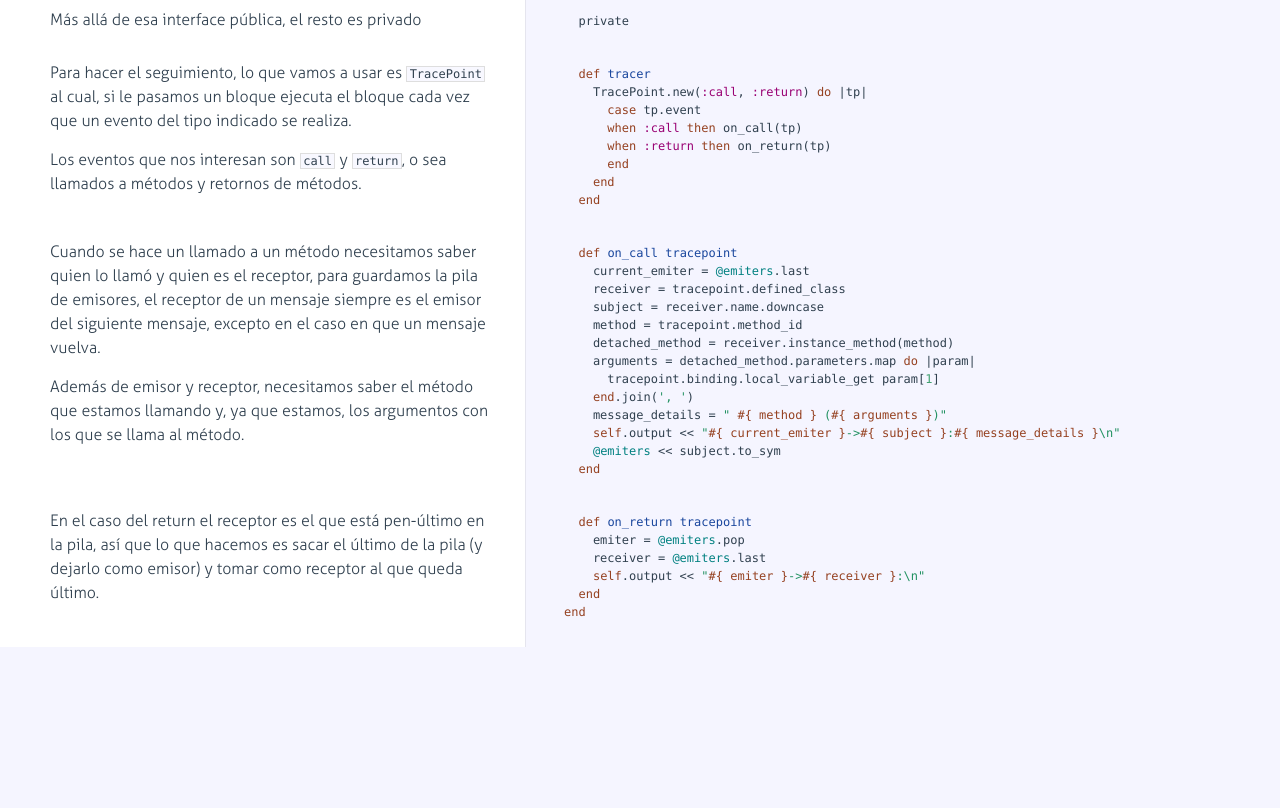
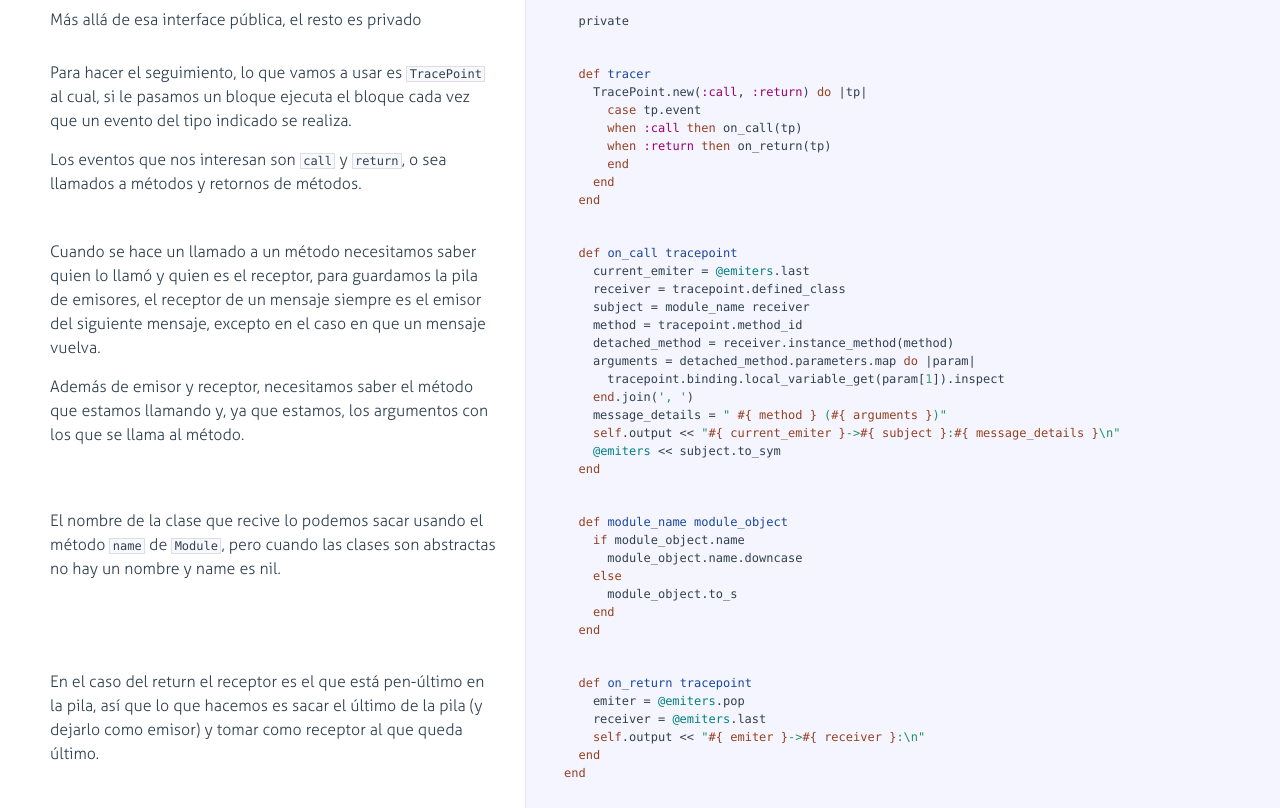
Before and after one commit to rubylit/gotero, a plain HTML site: page index.html in a window 1280 px wide. Shown: the part 642-1450 px from the top of the page. Before the commit the page ends 1289 px from the top, so only its background shows below. Drawn offline with Linux system fonts and the light colour scheme.

Commit message:
Update doc.

```diff
--- a/index.html
+++ b/index.html
@@ -156,11 +156,11 @@ llamando y, ya que estamos, los argumentos con los que se llama al método.</p>
             <div class="content"><div class='highlight'><pre>  <span class="hljs-function"><span class="hljs-keyword">def</span> <span class="hljs-title">on_call</span> <span class="hljs-title">tracepoint</span></span>
     current_emiter = <span class="hljs-variable">@emiters</span>.last
     receiver = tracepoint.defined_class
-    subject = receiver.name.downcase
+    subject = module_name receiver
     method = tracepoint.method_id
     detached_method = receiver.instance_method(method)
     arguments = detached_method.parameters.map <span class="hljs-keyword">do</span> |param|
-      tracepoint.binding.local_variable_get param[<span class="hljs-number">1</span>]
+      tracepoint.binding.local_variable_get(param[<span class="hljs-number">1</span>]).inspect
     <span class="hljs-keyword">end</span>.join(<span class="hljs-string">', '</span>)
     message_details = <span class="hljs-string">" <span class="hljs-subst">#{ method }</span> (<span class="hljs-subst">#{ arguments }</span>)"</span>
     <span class="hljs-keyword">self</span>.output &lt;&lt; <span class="hljs-string">"<span class="hljs-subst">#{ current_emiter }</span>-&gt;<span class="hljs-subst">#{ subject }</span>:<span class="hljs-subst">#{ message_details }</span>\n"</span>
@@ -175,6 +175,29 @@ llamando y, ya que estamos, los argumentos con los que se llama al método.</p>
 
               <div class="pilwrap ">
                 <a class="pilcrow" href="#section-8">&#182;</a>
+              </div>
+              <p>El nombre de la clase que recive lo podemos sacar usando el método <code>name</code> de
+<code>Module</code>, pero cuando las clases son abstractas no hay un nombre y name es
+nil.</p>
+
+            </div>
+
+            <div class="content"><div class='highlight'><pre>  <span class="hljs-function"><span class="hljs-keyword">def</span> <span class="hljs-title">module_name</span> <span class="hljs-title">module_object</span></span>
+    <span class="hljs-keyword">if</span> module_object.name
+      module_object.name.downcase
+    <span class="hljs-keyword">else</span>
+      module_object.to_s
+    <span class="hljs-keyword">end</span>
+  <span class="hljs-keyword">end</span></pre></div></div>
+
+        </li>
+
+
+        <li id="section-9">
+            <div class="annotation">
+
+              <div class="pilwrap ">
+                <a class="pilcrow" href="#section-9">&#182;</a>
               </div>
               <p>En el caso del return el receptor es el que está pen-último en la pila, así
 que lo que hacemos es sacar el último de la pila (y dejarlo como emisor) y
```
